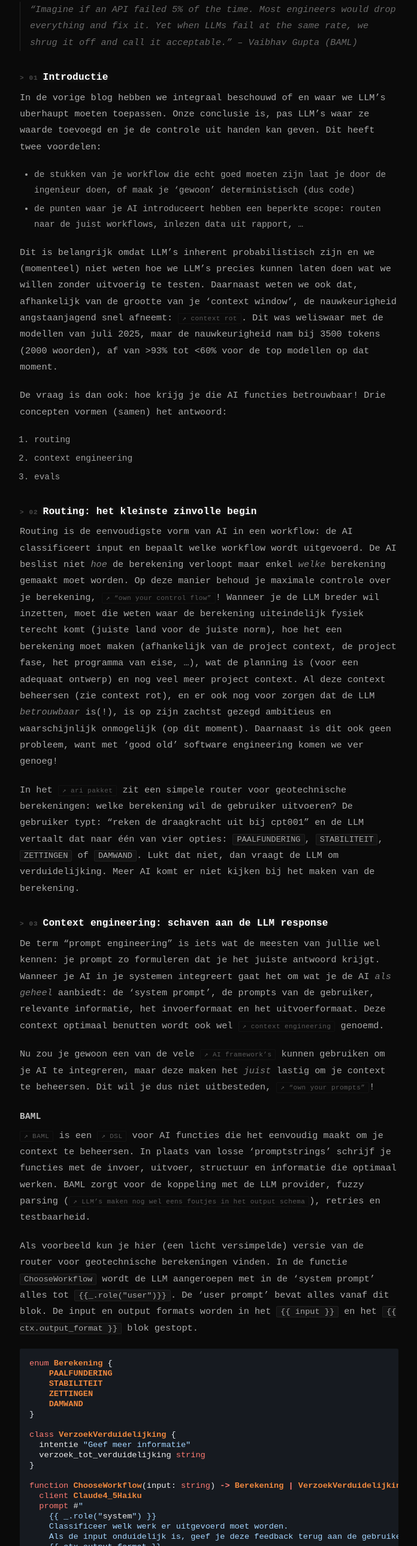
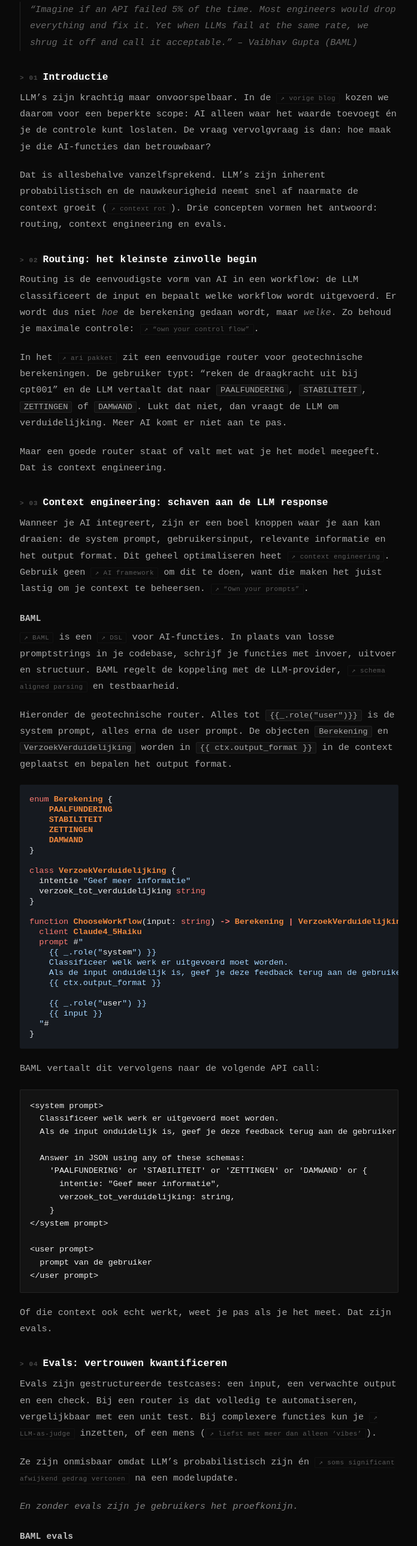
Before and after one commit to tlaumen/ari-website, a plain HTML site: page 2.html in a window 1280 px wide. Shown: the part 223-2800 px from the top of the page at 60% size, without its empty margins (291-987 px from the left). Drawn offline with Linux system fonts and the light colour scheme.

Commit message:
improved version blog 2

```diff
--- a/2.html
+++ b/2.html
@@ -201,47 +201,18 @@
 <p>&ldquo;Imagine if an API failed 5% of the time. Most engineers would drop everything and fix it. Yet when LLMs fail at the same rate, we shrug it off and call it acceptable.&rdquo; &ndash; Vaibhav Gupta (BAML)</p>
 </blockquote>
 <h2>Introductie</h2>
-<p>In de vorige blog hebben we integraal beschouwd of en waar we LLM&rsquo;s uberhaupt moeten toepassen.
-Onze conclusie is, pas LLM&rsquo;s waar ze waarde toevoegd en je de controle uit handen kan geven.
-Dit heeft twee voordelen: </p>
-<ul>
-<li>de stukken van je workflow die echt goed moeten zijn laat je door de ingenieur doen, of maak je &lsquo;gewoon&rsquo; deterministisch (dus code)</li>
-<li>de punten waar je AI introduceert hebben een beperkte scope: routen naar de juist workflows, inlezen data uit rapport, &hellip;</li>
-</ul>
-<p>Dit is belangrijk omdat LLM&rsquo;s inherent probabilistisch zijn en we (momenteel) niet weten hoe we LLM&rsquo;s precies kunnen laten doen wat we willen zonder uitvoerig te testen.
-Daarnaast weten we ook dat, afhankelijk van de grootte van je &lsquo;context window&rsquo;, de nauwkeurigheid angstaanjagend snel afneemt: <a href="https://www.trychroma.com/research/context-rot">context rot</a>.
-Dit was weliswaar met de modellen van juli 2025, maar de nauwkeurigheid nam bij 3500 tokens (2000 woorden), af van &gt;93% tot &lt;60% voor de top modellen op dat moment. </p>
-<p>De vraag is dan ook: hoe krijg je die AI functies betrouwbaar!
-Drie concepten vormen (samen) het antwoord: </p>
-<ol>
-<li>routing</li>
-<li>context engineering </li>
-<li>evals</li>
-</ol>
+<p>LLM&rsquo;s zijn krachtig maar onvoorspelbaar. In de <a href="https://ari.engineer/blog/1">vorige blog</a> kozen we daarom voor een beperkte scope: AI alleen waar het waarde toevoegt én je de controle kunt loslaten. De vraag vervolgvraag is dan: hoe maak je die AI-functies dan betrouwbaar?</p>
+<p>Dat is allesbehalve vanzelfsprekend. LLM&rsquo;s zijn inherent probabilistisch en de nauwkeurigheid neemt snel af naarmate de context groeit (<a href="https://www.trychroma.com/research/context-rot">context rot</a>). Drie concepten vormen het antwoord: routing, context engineering en evals.</p>
 <h2>Routing: het kleinste zinvolle begin</h2>
-<p>Routing is de eenvoudigste vorm van AI in een workflow: de AI classificeert input en bepaalt welke workflow wordt uitgevoerd. De AI beslist niet <em>hoe</em> de berekening verloopt maar enkel <em>welke</em> berekening gemaakt moet worden.
-Op deze manier behoud je maximale controle over je berekening, <a href="https://github.com/humanlayer/12-factor-agents/blob/main/content/factor-08-own-your-control-flow.md">&ldquo;own your control flow&rdquo;</a>!
-Wanneer je de LLM breder wil inzetten, moet die weten waar de berekening uiteindelijk fysiek terecht komt (juiste land voor de juiste norm), hoe het een berekening moet maken (afhankelijk van de project context, de project fase, het programma van eise, &hellip;), wat de planning is (voor een adequaat ontwerp) en nog veel meer project context.
-Al deze context beheersen (zie context rot), en er ook nog voor zorgen dat de LLM <em>betrouwbaar</em> is(!), is op zijn zachtst gezegd ambitieus en waarschijnlijk onmogelijk (op dit moment).
-Daarnaast is dit ook geen probleem, want met &lsquo;good old&rsquo; software engineering komen we ver genoeg!</p>
-<p>In het <a href="https://github.com/tlaumen/ari/blob/543668f178c7c29efdbd784209bec6b19c882098/ari/classify_work.py#L50">ari pakket</a> zit een simpele router voor geotechnische berekeningen: welke berekening wil de gebruiker uitvoeren?
-De gebruiker typt: &ldquo;reken de draagkracht uit bij cpt001&rdquo; en de LLM vertaalt dat naar één van vier opties: <code>PAALFUNDERING</code>, <code>STABILITEIT</code>, <code>ZETTINGEN</code> of <code>DAMWAND</code>.
-Lukt dat niet, dan vraagt de LLM om verduidelijking.
-Meer AI komt er niet kijken bij het maken van de berekening. </p>
+<p>Routing is de eenvoudigste vorm van AI in een workflow: de LLM classificeert de input en bepaalt welke workflow wordt uitgevoerd. Er wordt dus niet <em>hoe</em> de berekening gedaan wordt, maar <em>welke</em>. Zo behoud je maximale controle: <a href="https://github.com/humanlayer/12-factor-agents/blob/main/content/factor-08-own-your-control-flow.md">&ldquo;own your control flow&rdquo;</a>.</p>
+<p>In het <a href="https://github.com/tlaumen/ari/blob/543668f178c7c29efdbd784209bec6b19c882098/ari/classify_work.py#L50">ari pakket</a> zit een eenvoudige router voor geotechnische berekeningen. De gebruiker typt: &ldquo;reken de draagkracht uit bij cpt001&rdquo; en de LLM vertaalt dat naar <code>PAALFUNDERING</code>, <code>STABILITEIT</code>, <code>ZETTINGEN</code> of <code>DAMWAND</code>. Lukt dat niet, dan vraagt de LLM om verduidelijking. Meer AI komt er niet aan te pas.</p>
+<p>Maar een goede router staat of valt met wat je het model meegeeft. Dat is context engineering.</p>
 <h2>Context engineering: schaven aan de LLM response</h2>
-<p>De term &ldquo;prompt engineering&rdquo; is iets wat de meesten van jullie wel kennen: je prompt zo formuleren dat je het juiste antwoord krijgt.
-Wanneer je AI in je systemen integreert gaat het om wat je de AI <em>als geheel</em> aanbiedt: de &lsquo;system prompt&rsquo;, de prompts van de gebruiker, relevante informatie, het invoerformaat en het uitvoerformaat.
-Deze context optimaal benutten wordt ook wel <a href="https://claude.ai/public/artifacts/f498a4cc-4c45-481c-a6dd-8e1d196dadb0">context engineering</a> genoemd.</p>
-<p>Nu zou je gewoon een van de vele <a href="https://code-b.dev/blog/python-frameworks-ai-agent">AI framework&rsquo;s</a> kunnen gebruiken om je AI te integreren, maar deze maken het <em>juist</em> lastig om je context te beheersen.
-Dit wil je dus niet uitbesteden, <a href="https://github.com/humanlayer/12-factor-agents/blob/main/content/factor-02-own-your-prompts.md">&ldquo;own your prompts&rdquo;</a>!</p>
+<p>Wanneer je AI integreert, zijn er een boel knoppen waar je aan kan draaien: de system prompt, gebruikersinput, relevante informatie en het output format. Dit geheel optimaliseren heet <a href="https://claude.ai/public/artifacts/f498a4cc-4c45-481c-a6dd-8e1d196dadb0">context engineering</a>.
+Gebruik geen <a href="https://code-b.dev/blog/python-frameworks-ai-agent">AI framework</a> om dit te doen, want die maken het juist lastig om je context te beheersen. <a href="https://github.com/humanlayer/12-factor-agents/blob/main/content/factor-02-own-your-prompts.md">&ldquo;Own your prompts&rdquo;</a>.</p>
 <h3>BAML</h3>
-<p><a href="https://docs.boundaryml.com/home">BAML</a> is een <a href="https://en.wikipedia.org/wiki/Domain-specific_language">DSL</a> voor AI functies die het eenvoudig maakt om je context te beheersen.
-In plaats van losse &lsquo;promptstrings&rsquo; schrijf je functies met de invoer, uitvoer, structuur en informatie die optimaal werken.
-BAML zorgt voor de koppeling met de LLM provider, fuzzy parsing (<a href="https://tokenmix.ai/blog/structured-output-json-guide">LLM&rsquo;s maken nog wel eens foutjes in het output schema</a>), retries en testbaarheid.</p>
-<p>Als voorbeeld kun je hier (een licht versimpelde) versie van de router voor geotechnische berekeningen vinden.
-In de functie <code>ChooseWorkflow</code> wordt de LLM aangeroepen met in de &lsquo;system prompt&rsquo; alles tot <code>{{_.role("user")}}</code>.
-De &lsquo;user prompt&rsquo; bevat alles vanaf dit blok.
-De input en output formats worden in het <code>{{ input }}</code> en het <code>{{ ctx.output_format }}</code> blok gestopt.</p>
+<p><a href="https://docs.boundaryml.com/home">BAML</a> is een <a href="https://en.wikipedia.org/wiki/Domain-specific_language">DSL</a> voor AI-functies. In plaats van losse promptstrings in je codebase, schrijf je functies met invoer, uitvoer en structuur. BAML regelt de koppeling met de LLM-provider, <a href="https://boundaryml.com/blog/schema-aligned-parsing">schema aligned parsing</a> en testbaarheid.</p>
+<p>Hieronder de geotechnische router. Alles tot <code>{{_.role("user")}}</code> is de system prompt, alles erna de user prompt. De objecten <code>Berekening</code> en <code>VerzoekVerduidelijking</code> worden in <code>{{ ctx.output_format }}</code> in de context geplaatst en bepalen het output format.</p>
 <div class="highlight" style="background: #0d1117"><pre style="line-height: 125%;"><span></span><span style="color: #FF7B72">enum</span><span style="color: #6E7681"> </span><span style="color: #F0883E; font-weight: bold">Berekening</span><span style="color: #6E7681"> </span><span style="color: #E6EDF3">{</span>
 <span style="color: #6E7681">    </span><span style="color: #F0883E; font-weight: bold">PAALFUNDERING</span>
 <span style="color: #6E7681">    </span><span style="color: #F0883E; font-weight: bold">STABILITEIT</span>
@@ -268,13 +239,7 @@ De input en output formats worden in het <code>{{ input }}</code> en het <code>{
 <span style="color: #E6EDF3">}</span>
 </pre></div>
 
-<p>Drie onderdelen van context engineering zijn hier zichtbaar:</p>
-<ul>
-<li>taakafbakening: de systeemprompt omschrijft exact wat de AI mag en niet mag doen. De gebruikersprompt wat de gebruiker van de LLM wil.</li>
-<li>input format: <code>input: string</code> is de enige input en gewoon tekst (string).</li>
-<li>output format: de <code>enum</code> en <code>class</code> definiëren wat een geldig antwoord is.</li>
-</ul>
-<p>Deze AI functie wordt door BAML in de praktijk omgezet naar de volgende API call richting de LLM provider:</p>
+<p>BAML vertaalt dit vervolgens naar de volgende API call:</p>
 <pre><code>&lt;system prompt&gt;
   Classificeer welk werk er uitgevoerd moet worden.
   Als de input onduidelijk is, geef je deze feedback terug aan de gebruiker.
@@ -289,28 +254,25 @@ De input en output formats worden in het <code>{{ input }}</code> en het <code>{
 &lt;user prompt&gt;
   prompt van de gebruiker
 &lt;/user prompt&gt;
-
 </code></pre>
+<p>Of die context ook echt werkt, weet je pas als je het meet. Dat zijn evals.</p>
 <h2>Evals: vertrouwen kwantificeren</h2>
-<p>Een AI functie schrijven is een ding, valideren dat ie werkt zoals verwacht is andere koek!
-Evals zijn gestructureerde testcases: een input, een verwachte output en een check.
-Deze check kan geautomatiseerd zijn (eenvoudig bij een router) waardoor het een soort unit test is.
-Bij complexere AI functie kunnen ze ook door AI worden gecontrolleerd (<a href="https://www.anthropic.com/engineering/demystifying-evals-for-ai-agents">LLM-as-judge</a>) of door een mens, <a href="https://gmauthority.com/blog/2023/12/gm-dealer-chat-bot-agrees-to-sell-2024-chevy-tahoe-for-1/">en dan hopelijk met meer dan alleen &lsquo;vibes&rsquo;</a>.</p>
-<p>Waarom heb je ze nodig?
-Aangezien de LLM inherent probabilistisch is, wil je een toetsingskader hebben voor de betrouwbaarheid van je AI functie.
-Ook zijn de modellen nog heel erg in ontwikkeling, <a href="https://openai.com/index/sycophancy-in-gpt-4o/">met significant afwijkend gedrag tot gevolg</a>, en dus wil je een test set hebben waarop je nieuwe modellen schaalbaar kan toetsen. </p>
-<p><em>Zonder evals zijn je gebruikers het proefkonijn.</em></p>
+<p>Evals zijn gestructureerde testcases: een input, een verwachte output en een check.
+Bij een router is dat volledig te automatiseren, vergelijkbaar met een unit test.
+Bij complexere functies kun je <a href="https://www.anthropic.com/engineering/demystifying-evals-for-ai-agents">LLM-as-judge</a> inzetten, of een mens (<a href="https://gmauthority.com/blog/2023/12/gm-dealer-chat-bot-agrees-to-sell-2024-chevy-tahoe-for-1/">liefst met meer dan alleen &lsquo;vibes&rsquo;</a>).</p>
+<p>Ze zijn onmisbaar omdat LLM&rsquo;s probabilistisch zijn én <a href="https://openai.com/index/sycophancy-in-gpt-4o/">soms significant afwijkend gedrag vertonen</a> na een modelupdate. </p>
+<p><em>En zonder evals zijn je gebruikers het proefkonijn.</em></p>
 <h3>BAML evals</h3>
-<p>Voor de eerder gebouwde AI functie is er een simpele set met evals geschreven.</p>
+<p>Vijf gevallen die samen de grenzen aftasten: van eenduidige invoer tot vragen die te vaag zijn om een berekening mee te starten.</p>
 <div class="highlight" style="background: #0d1117"><pre style="line-height: 125%;"><span></span><span style="color: #FF7B72">test</span><span style="color: #6E7681"> </span><span style="color: #F0883E; font-weight: bold">TestChooseWorkflowPile</span><span style="color: #6E7681"> </span><span style="color: #E6EDF3">{</span>
 <span style="color: #6E7681">    </span>functions<span style="color: #6E7681"> </span><span style="color: #E6EDF3">[</span><span style="color: #F0883E; font-weight: bold">ChooseWorkflow</span><span style="color: #E6EDF3">]</span>
 <span style="color: #6E7681">    </span>args<span style="color: #6E7681"> </span><span style="color: #E6EDF3">{</span>
 <span style="color: #6E7681">        </span>input<span style="color: #6E7681"> </span><span style="color: #A5D6FF">&quot;Ik wil graag een heipaal uitrekenen bij cpt001&quot;</span>
 <span style="color: #6E7681">    </span><span style="color: #E6EDF3">}</span>
 <span style="color: #6E7681">    </span><span style="color: #FF7B72; font-weight: bold">@@</span>assert<span style="color: #E6EDF3">(</span><span style="color: #7EE787">{{ this == &quot;PAALFUNDERING&quot; }}</span><span style="color: #E6EDF3">)</span>
+<span style="color: #E6EDF3">}</span>
 
-
-<span style="color: #FF7B72">test</span><span style="color: #6E7681"> </span><span style="color: #F0883E; font-weight: bold">TestChooseWorkflowZetting</span><span style="color: #E6EDF3">{</span>
+<span style="color: #FF7B72">test</span><span style="color: #6E7681"> </span><span style="color: #F0883E; font-weight: bold">TestChooseWorkflowZetting</span><span style="color: #6E7681"> </span><span style="color: #E6EDF3">{</span>
 <span style="color: #6E7681">    </span>functions<span style="color: #6E7681"> </span><span style="color: #E6EDF3">[</span><span style="color: #F0883E; font-weight: bold">ChooseWorkflow</span><span style="color: #E6EDF3">]</span>
 <span style="color: #6E7681">    </span>args<span style="color: #6E7681"> </span><span style="color: #E6EDF3">{</span>
 <span style="color: #6E7681">        </span>input<span style="color: #6E7681"> </span><span style="color: #A5D6FF">&quot;Reken de zettingen uit bij cpt001&quot;</span>
@@ -334,26 +296,20 @@ Ook zijn de modellen nog heel erg in ontwikkeling, <a href="https://openai.com/i
 <span style="color: #6E7681">    </span><span style="color: #FF7B72; font-weight: bold">@@</span>assert<span style="color: #E6EDF3">(</span><span style="color: #7EE787">{{ this.intentie == &quot;Geef meer informatie&quot; }}</span><span style="color: #E6EDF3">)</span>
 <span style="color: #E6EDF3">}</span>
 
-<span style="color: #FF7B72">test</span><span style="color: #6E7681"> </span><span style="color: #F0883E; font-weight: bold">TestChooseWorkflowStabiliteit2</span><span style="color: #E6EDF3">{</span>
+<span style="color: #FF7B72">test</span><span style="color: #6E7681"> </span><span style="color: #F0883E; font-weight: bold">TestChooseWorkflowStabiliteit2</span><span style="color: #6E7681"> </span><span style="color: #E6EDF3">{</span>
 <span style="color: #6E7681">    </span>functions<span style="color: #6E7681"> </span><span style="color: #E6EDF3">[</span><span style="color: #F0883E; font-weight: bold">ChooseWorkflow</span><span style="color: #E6EDF3">]</span>
 <span style="color: #6E7681">    </span>args<span style="color: #6E7681"> </span><span style="color: #E6EDF3">{</span>
 <span style="color: #6E7681">        </span>input<span style="color: #6E7681"> </span><span style="color: #A5D6FF">&quot;Hoe stabiel is de Lekdijk?&quot;</span>
 <span style="color: #6E7681">    </span><span style="color: #E6EDF3">}</span>
 <span style="color: #6E7681">    </span><span style="color: #FF7B72; font-weight: bold">@@</span>assert<span style="color: #E6EDF3">(</span><span style="color: #7EE787">{{ this.intentie == &quot;Geef meer informatie&quot; }}</span><span style="color: #E6EDF3">)</span>
+<span style="color: #E6EDF3">}</span>
 </pre></div>
 
-<p>Vier dingen die deze testcases illustreren:</p>
-<ul>
-<li>&ldquo;heipaal&rdquo; moet leiden naar <code>PAALFUNDERING</code>.</li>
-<li>&ldquo;zettingen&rdquo; moet leiden naar <code>ZETTINGEN</code>.</li>
-<li>&ldquo;zakking&rdquo; kan zetting betekenen maar is ook ambigue. De eval dwingt af dat de LLM om verduidelijking vraagt.</li>
-<li>&ldquo;stbi&rdquo; is een gangbare afkorting voor macrostabiliteit toets aan de binnendijkse zijde. Er is echter ook een verwijzing naar data die niet meegegeven is (namelijk de Dorpstraat in Krimpen aan de IJssel). De eval toetst of de AI dit herkent als onvolledig in plaats van als stabiliteitsberekening.</li>
-<li>&ldquo;Hoe stabiel is de Lekdijk?&rdquo; klinkt als een stabiliteitsvraag, maar is te vaag om een berekening mee te starten. De eval toetst of de AI die grens respecteert.</li>
-</ul>
-<p>Met een aanpak vergelijkbaar met <a href="https://en.wikipedia.org/wiki/Test-driven_development">TDD</a> kun je op deze manier eerst je testgevallen met hun gewenste resultaat opstellen.
-Vervolgens &lsquo;engineer&rsquo; je het <code>context window</code> totdat je krijgt wat je verwacht. In BAML gaat dit eenvoudig met hun <a href="https://www.promptfiddle.com/embed?id=BAML-Examples-IiugE">prompt fiddle</a>. </p>
+<p>De cases testen de grenzen van de router: eenduidige invoer (&ldquo;heipaal&rdquo;, &ldquo;zettingen&rdquo;), ambigue termen (&ldquo;zakking&rdquo;), onvolledige context (&ldquo;stbi&rdquo; zonder locatiedata) en vragen die te vaag zijn om een berekening mee te starten. </p>
+<p>Met een aanpak vergelijkbaar met <a href="https://en.wikipedia.org/wiki/Test-driven_development">TDD</a> stel je die gevallen eerst op, daarna engineer je de context totdat alles klopt. Met de <a href="https://www.promptfiddle.com/embed?id=BAML-Examples-IiugE">prompt fiddle</a> van BAML kan dit envoudig.</p>
 <h2>Op weg naar betrouwbare AI functies</h2>
-<p>Met het toepassen van je LLM als router waar mogelijk, de context van de modellen &lsquo;engineeren&rsquo; en evals als validatie, ben je in controle met het ontwikkelen van je AI functies. Zo bouw je stap voor stap aan betrouwbare AI workflow.</p>
+<p>Routing waar mogelijk, context zorgvuldig inrichten, evals als toetssteen. Zo bouw je stap voor stap aan AI-functies waar je op kunt bouwen.
+En als je fan bent van &lsquo;prompt optimizers, ga dan vooral los in de <a href="https://www.linkedin.com/company/ari-engineer/">LinkedIn comments</a>!</p>
     </div>
 
     <p class="blog-footer">Waarom (alleen) chat niet werkt</p>
```
Also changed, not shown: 1 other file.
